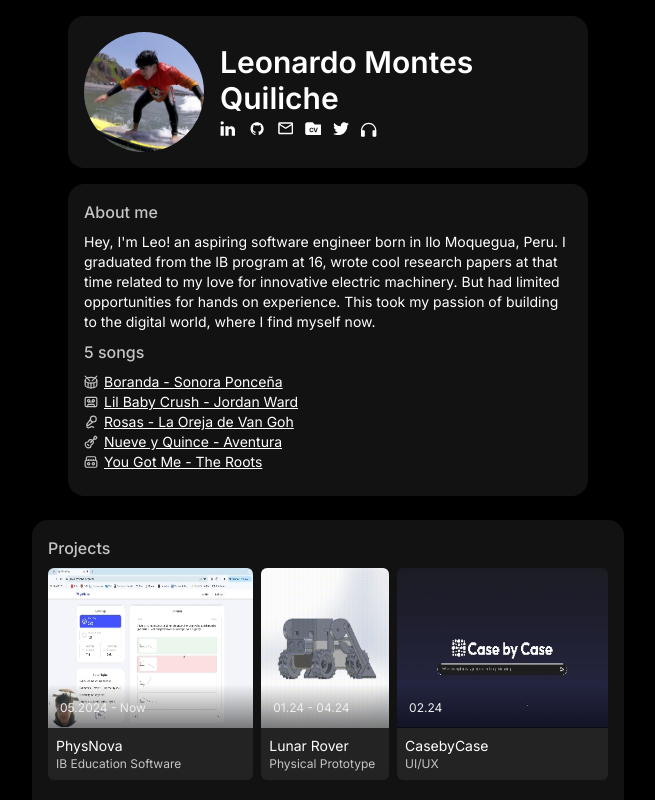
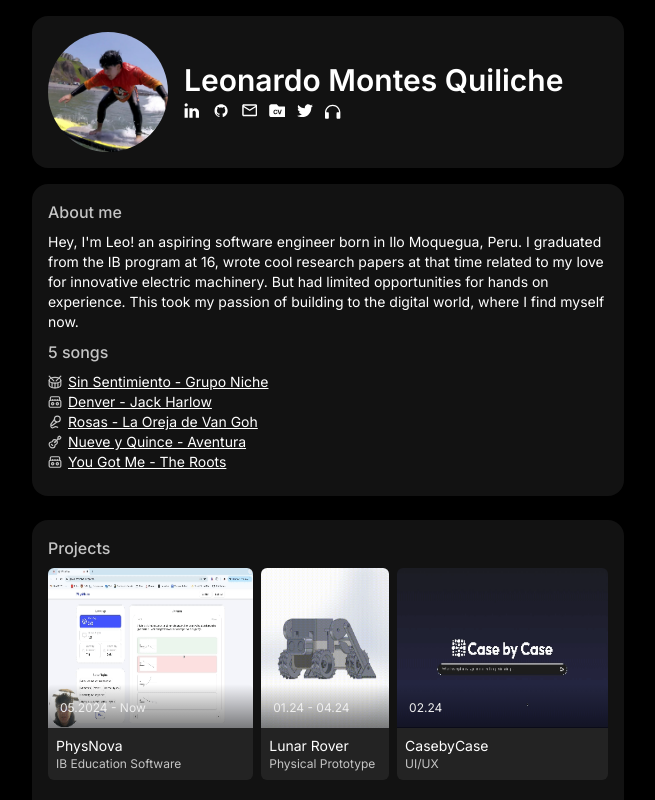
Before and after one commit to Leonardomontesqui/leonardomontesq, a Next.js app: page / in a window 1280 px wide. Shown: the top 800 px of the page, without its empty margins (312-967 px from the left). Built offline with nearby package versions, Linux system fonts and the light colour scheme.

Commit message:
made max-w-[592px]

```diff
--- a/components/(Experience)/Experience.tsx
+++ b/components/(Experience)/Experience.tsx
@@ -5,7 +5,7 @@ import Research from "./Research";
 
 export default function Experience() {
   return (
-    <div className=" w-full md:w-[592px] h-full flex flex-col bg-[#121212] p-4  rounded-2xl gap-4">
+    <div className=" w-full max-w-[592px] h-full flex flex-col bg-[#121212] p-4  rounded-2xl gap-4">
       <Projects />
       <Leadership />
       <Research />
--- a/components/(Profile)/AboutMe.tsx
+++ b/components/(Profile)/AboutMe.tsx
@@ -17,14 +17,14 @@ export default function AboutMe() {
       <h1 className="text-base font-medium text-[#c5c5c5]">5 songs</h1>
       <ol className="gap-1">
         <MusicItem
-          text={"Boranda - Sonora Ponceña"}
-          link={"https://www.youtube.com/watch?v=0ykUIOdmkj8"}
+          text={"Sin Sentimiento - Grupo Niche"}
+          link={"https://www.youtube.com/watch?v=OwbQMh7ItuU"}
           type={"salsa"}
         />
         <MusicItem
-          text={"Lil Baby Crush - Jordan Ward"}
-          link={"https://www.youtube.com/watch?v=Sk0-6lSiBf8"}
-          type={"r&b"}
+          text={"Denver - Jack Harlow"}
+          link={"https://youtu.be/i4o57yjyTMc?si=ZHOSQkRypCRU9W_h"}
+          type={"hiphop"}
         />
         <MusicItem
           text={"Rosas - La Oreja de Van Goh"}
--- a/components/(Profile)/NameTag.tsx
+++ b/components/(Profile)/NameTag.tsx
@@ -4,7 +4,7 @@ import IconBar from "../molecules/IconBar";
 
 export default function NameTag() {
   return (
-    <div className="flex w-full bg-[#121212] p-4 gap-4 items-center rounded-2xl">
+    <div className="flex w-full max-w-[592px] bg-[#121212] p-4 gap-4 items-center rounded-2xl">
       <img
         src="/MeSurfingCropped.png"
         width={120}
--- a/components/(Profile)/Profile.tsx
+++ b/components/(Profile)/Profile.tsx
@@ -4,7 +4,7 @@ import AboutMe from "./AboutMe";
 
 export default function Profile() {
   return (
-    <div className="flex flex-col h-full w-full md:w-5/12 gap-4 items-center">
+    <div className="flex flex-col h-full w-full max-w-[592px] gap-4 items-center">
       <NameTag />
       <AboutMe />
     </div>
```
